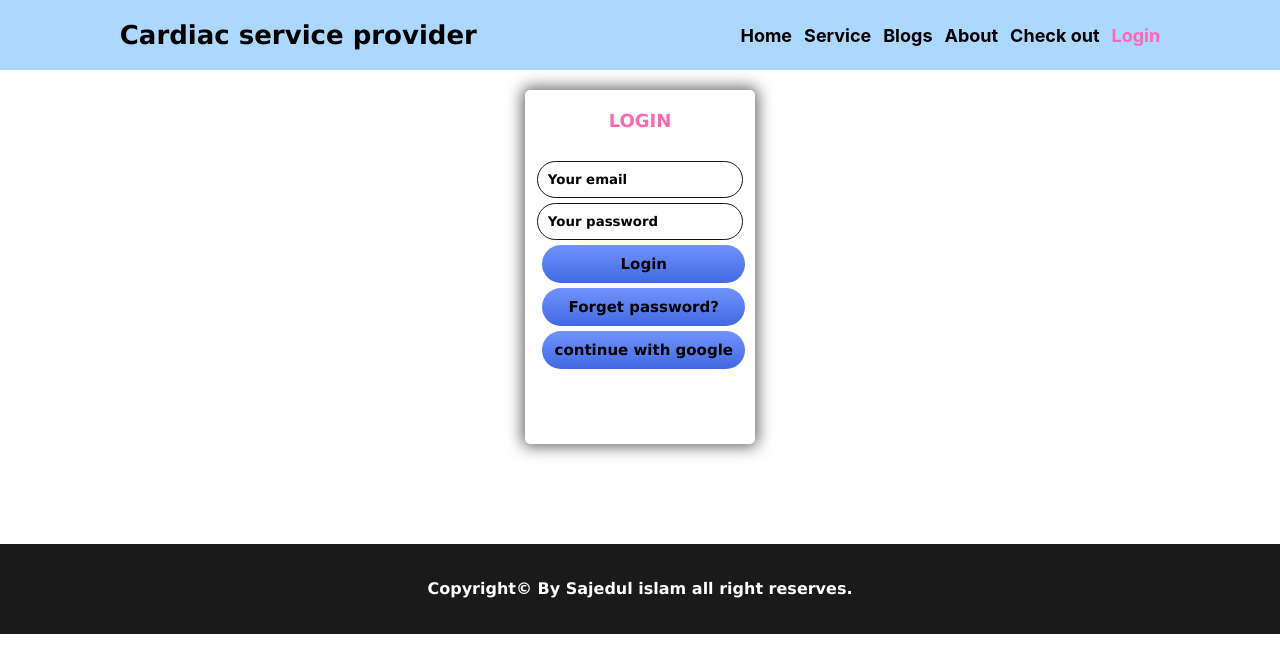
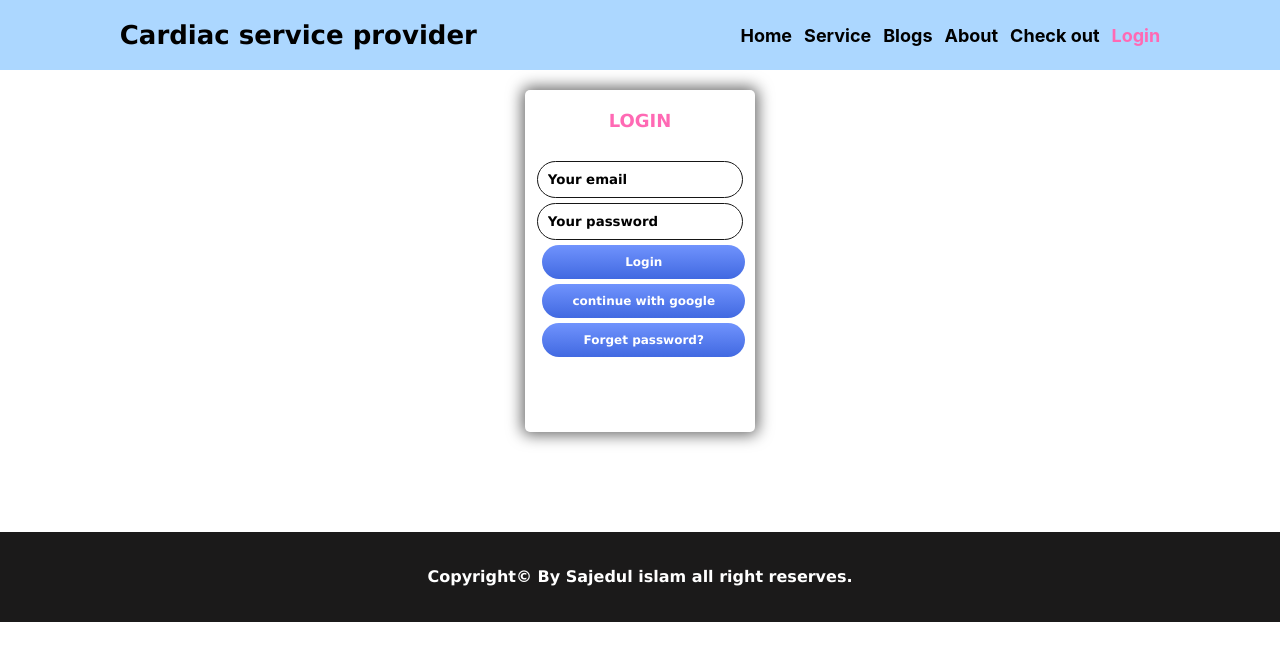
Before and after one commit to codinghuntsman/independent-service-provider, a React (Create React App) app: page /login in a window 1280 px wide. Shown: the top 672 px of the page. Built offline with nearby package versions, Linux system fonts and the light colour scheme; no server answers.

Commit message:
live website added

```diff
--- a/src/Components/Login/Login.css
+++ b/src/Components/Login/Login.css
@@ -38,7 +38,8 @@
     border: none;
     padding: 10px;
     width: 88%;
-    font-size: 15px;
+    color: white;
+    font-size: 12px;
     font-weight: bold;
     border-radius: 20px;
     background-image: linear-gradient(to top, #4169e1, #7093fd);
--- a/src/Components/Login/Login.js
+++ b/src/Components/Login/Login.js
@@ -76,8 +76,8 @@ const Login = () => {
                 </div>
                 <div className='btn'>
                     <button onClick={handleFormSubmit}>Login</button>
+                    <button onClick={handleSignInWithGoogle}>continue with google</button>
                     <button onClick={handlePasswordReset}>Forget password?</button>
-                    <button onClick={handleSignInWithGoogle}>continue with google</button>
                 </div>
             </form>
             <ToastContainer />
```
Also changed, not shown: firebase.json (added), 2 other files (tests, documents, lock files or other folders).
